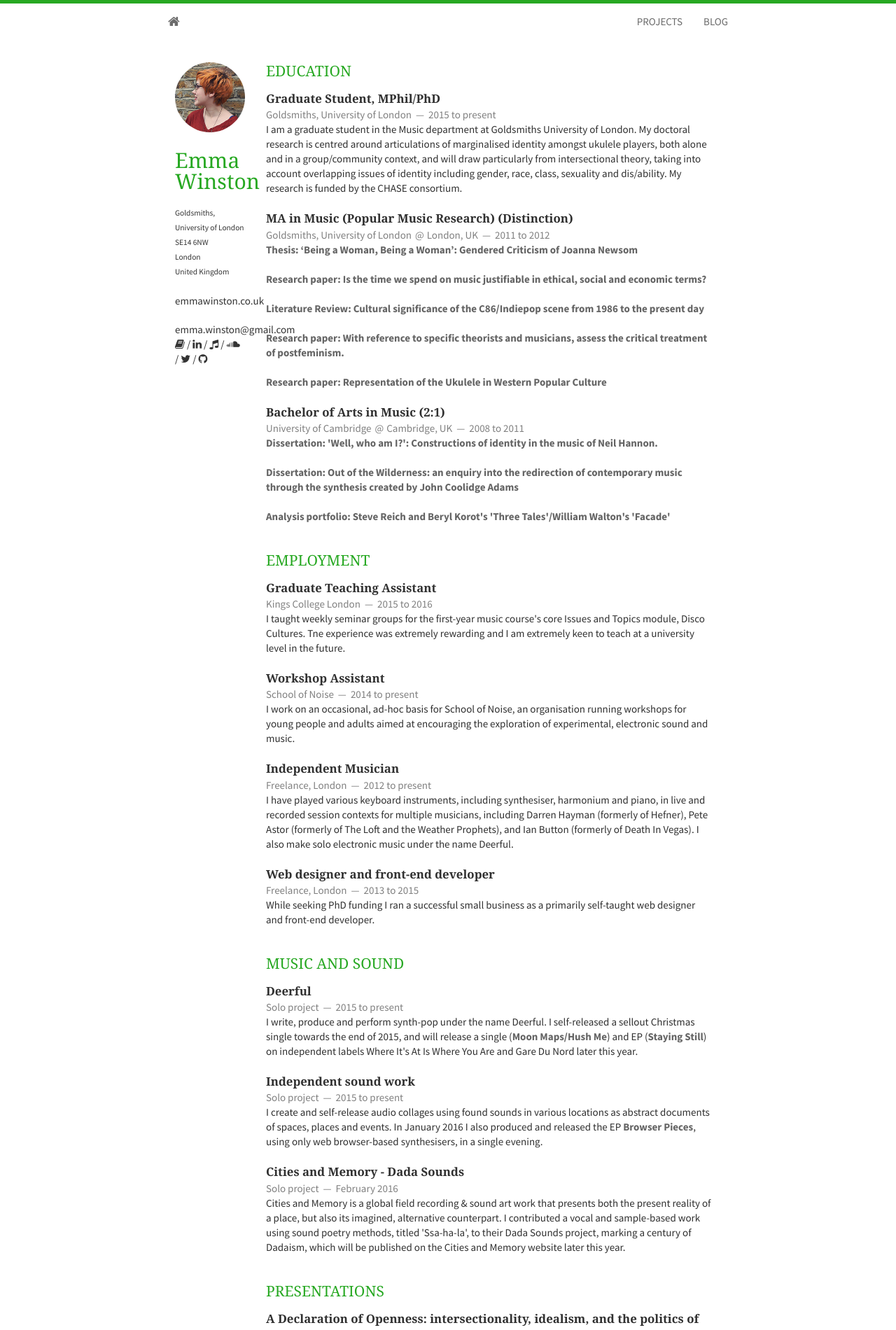
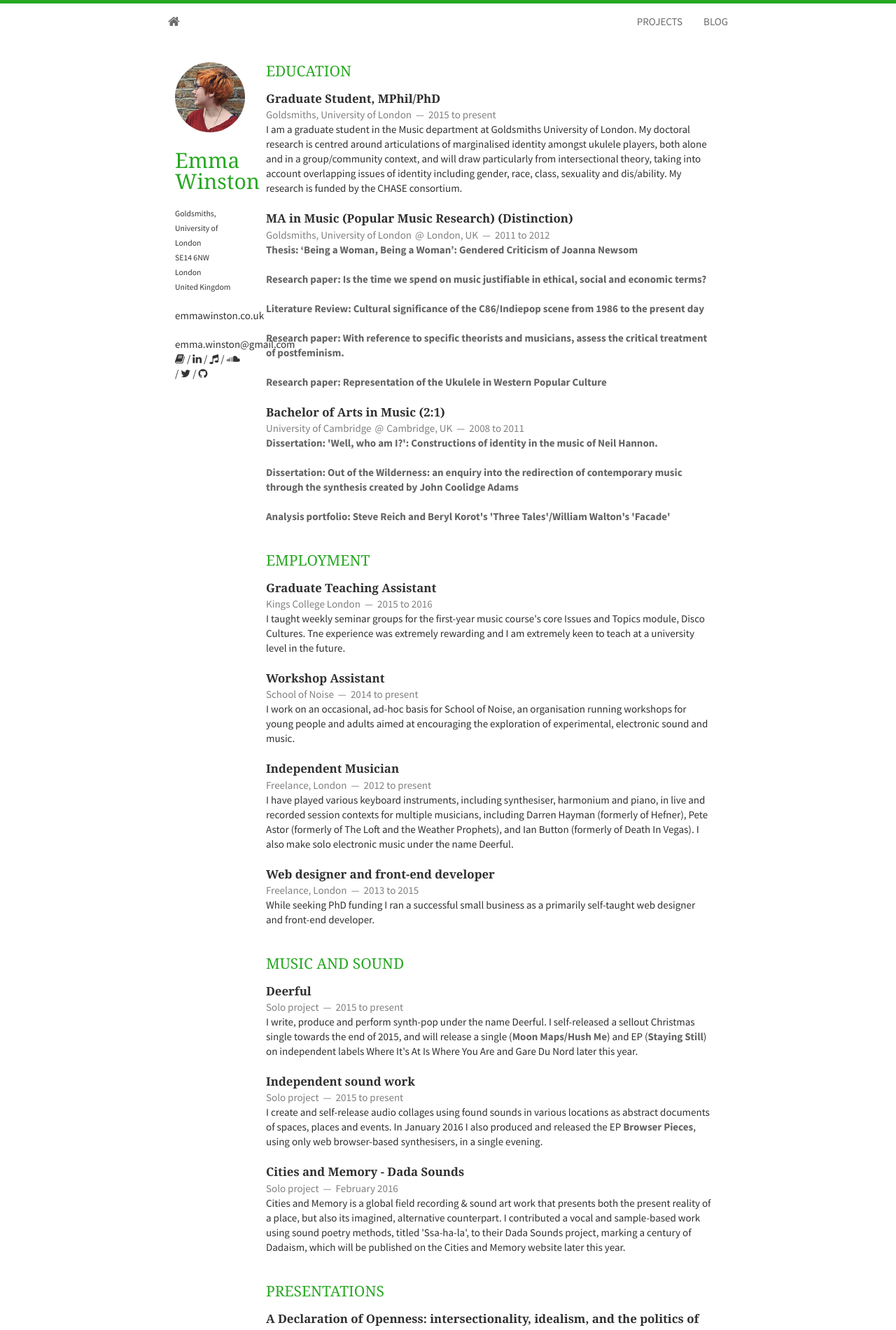
Before and after one commit to emmawinston/cv, a Jekyll site: the page built from index.html, in a window 1280 px wide. Shown: the top 1900 px of the page at 70% size. Built offline with Jekyll 4.4.1, drawn with Linux system fonts in a browser that asks for light colours; nearby versions of some CDN libraries; Markdown is read by kramdown in place of the engine named in the settings; the list of posts is cut into pages by our own code.

Commit message:
bigger address

```diff
--- a/static/css/layout.css
+++ b/static/css/layout.css
@@ -130,7 +130,7 @@ header > h1 {
 }
 
 .container > header address {
-  font-size: 0.76em;
+  font-size: 0.78em;
 }
 
 .container > header p:last-child {
```
